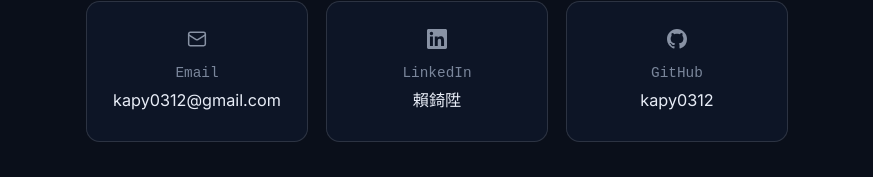
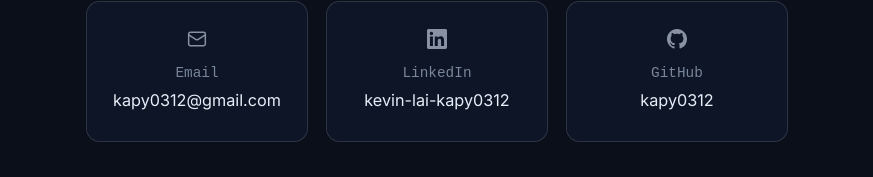
Before and after one commit to kapy0312/portfolio-next, a Next.js app: page / in a window 1280 px wide. Shown: the part 9267-9444 px from the top of the page, without its empty margins (203-1076 px from the left). Built offline with nearby package versions, Linux system fonts and the light colour scheme.

Commit message:
fix: 更新聯絡區 LinkedIn 自訂網址

```diff
--- a/src/components/Contact.jsx
+++ b/src/components/Contact.jsx
@@ -17,8 +17,8 @@ const CONTACT_LINKS = [
   },
   {
     label: 'LinkedIn',
-    value: '賴錡陞',
-    href: 'https://www.linkedin.com/in/%E9%8C%A1%E9%99%9E-%E8%B3%B4-b017b9343/',
+    value: 'kevin-lai-kapy0312',
+    href: 'https://www.linkedin.com/in/kevin-lai-kapy0312/',
     icon: (
       <svg width="20" height="20" viewBox="0 0 24 24" fill="currentColor">
         <path d="M20.45 20.45h-3.56v-5.57c0-1.33-.02-3.04-1.85-3.04-1.85 0-2.14 1.45-2.14 2.94v5.67H9.35V9h3.41v1.56h.05c.48-.9 1.64-1.85 3.37-1.85 3.6 0 4.27 2.37 4.27 5.46v6.28zM5.34 7.43a2.06 2.06 0 1 1 0-4.13 2.06 2.06 0 0 1 0 4.13zM7.12 20.45H3.56V9h3.56v11.45zM22.22 0H1.77C.79 0 0 .77 0 1.73v20.54C0 23.23.79 24 1.77 24h20.45c.98 0 1.78-.77 1.78-1.73V1.73C24 .77 23.2 0 22.22 0z" />
```
